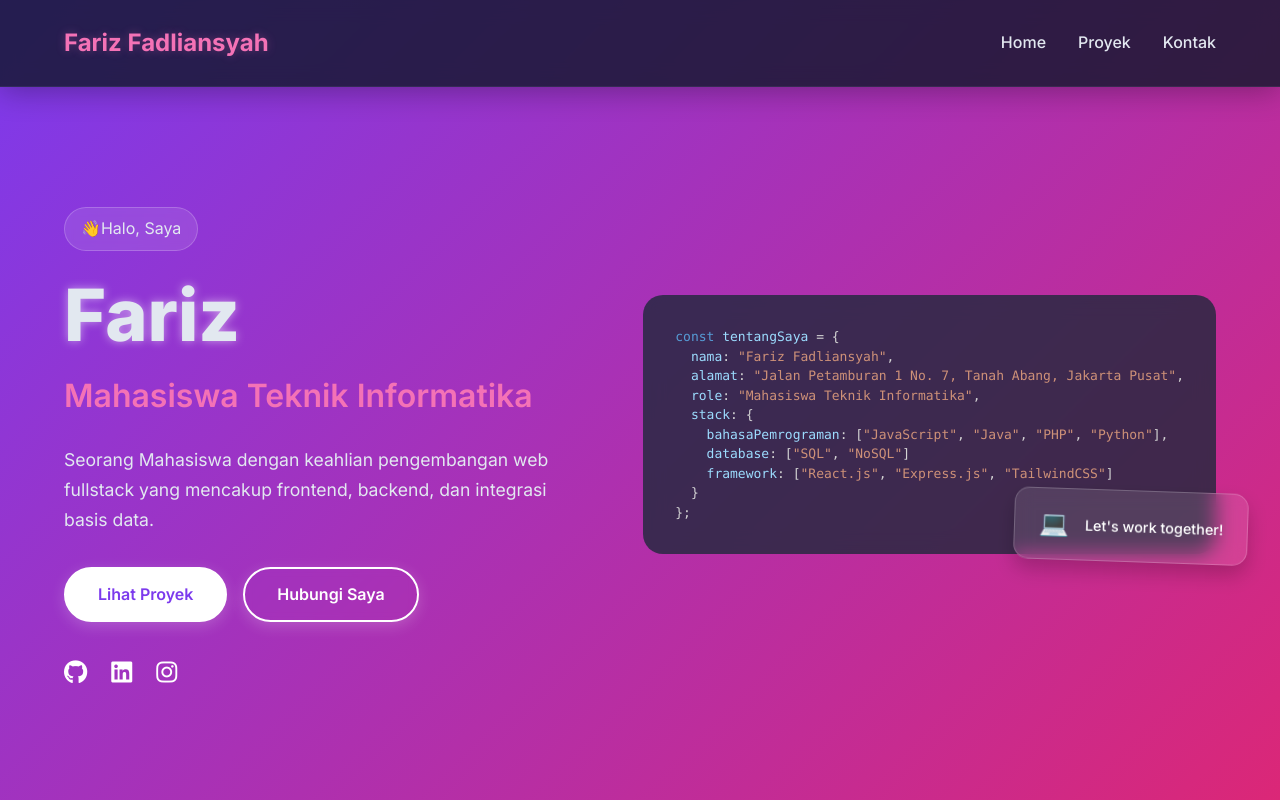
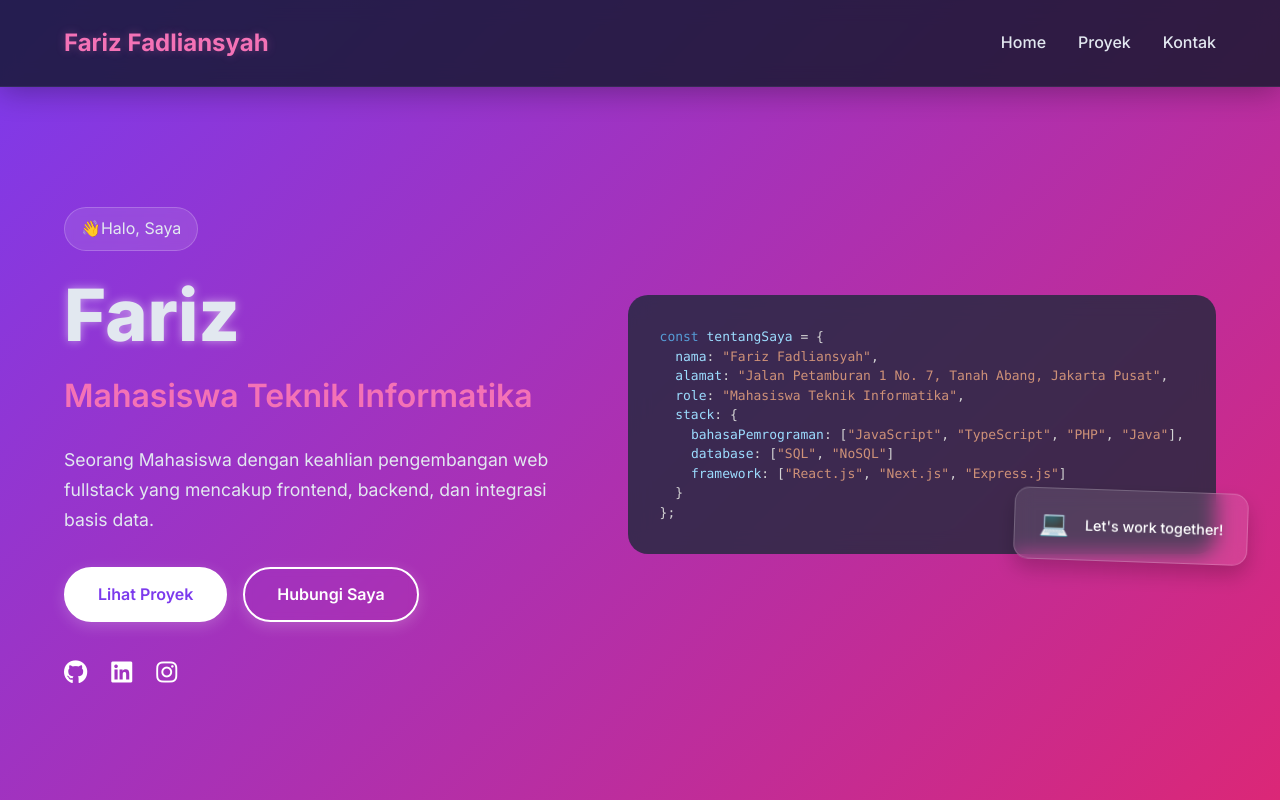
Before and after one commit to Fariz-ai/portofolio-fariz, a React (Vite) app: page / in a window 1280 px wide. Shown: the top 800 px of the page. Built offline with nearby package versions, Linux system fonts and the light colour scheme.

Commit message:
modifying programming language and framework

```diff
--- a/src/components/Hero.jsx
+++ b/src/components/Hero.jsx
@@ -102,9 +102,9 @@ const Hero = () => {
   alamat: "Jalan Petamburan 1 No. 7, Tanah Abang, Jakarta Pusat",
   role: "Mahasiswa Teknik Informatika",
   stack: {
-    bahasaPemrograman: ["JavaScript", "Java", "PHP", "Python"],
+    bahasaPemrograman: ["JavaScript", "TypeScript", "PHP", "Java"],
     database: ["SQL", "NoSQL"]
-    framework: ["React.js", "Express.js", "TailwindCSS"]
+    framework: ["React.js", "Next.js", "Express.js"]
   }
 };`}
             </SyntaxHighlighter>
```
